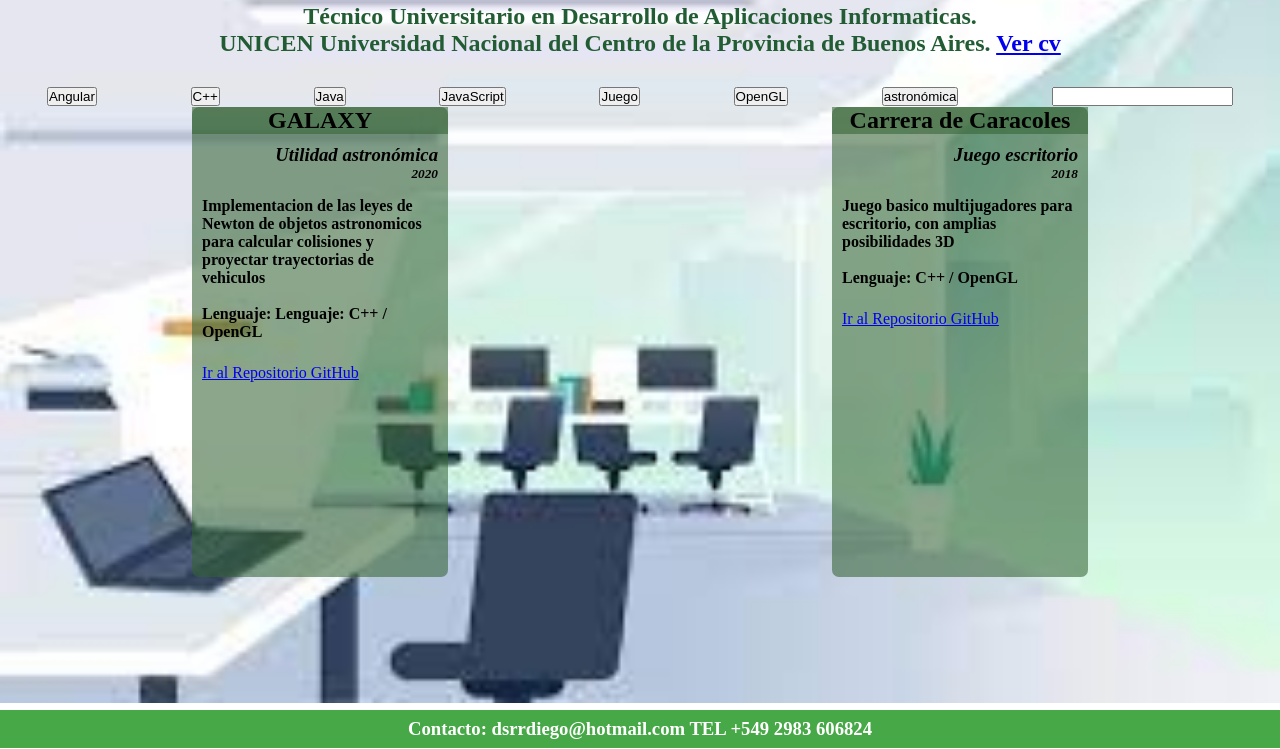
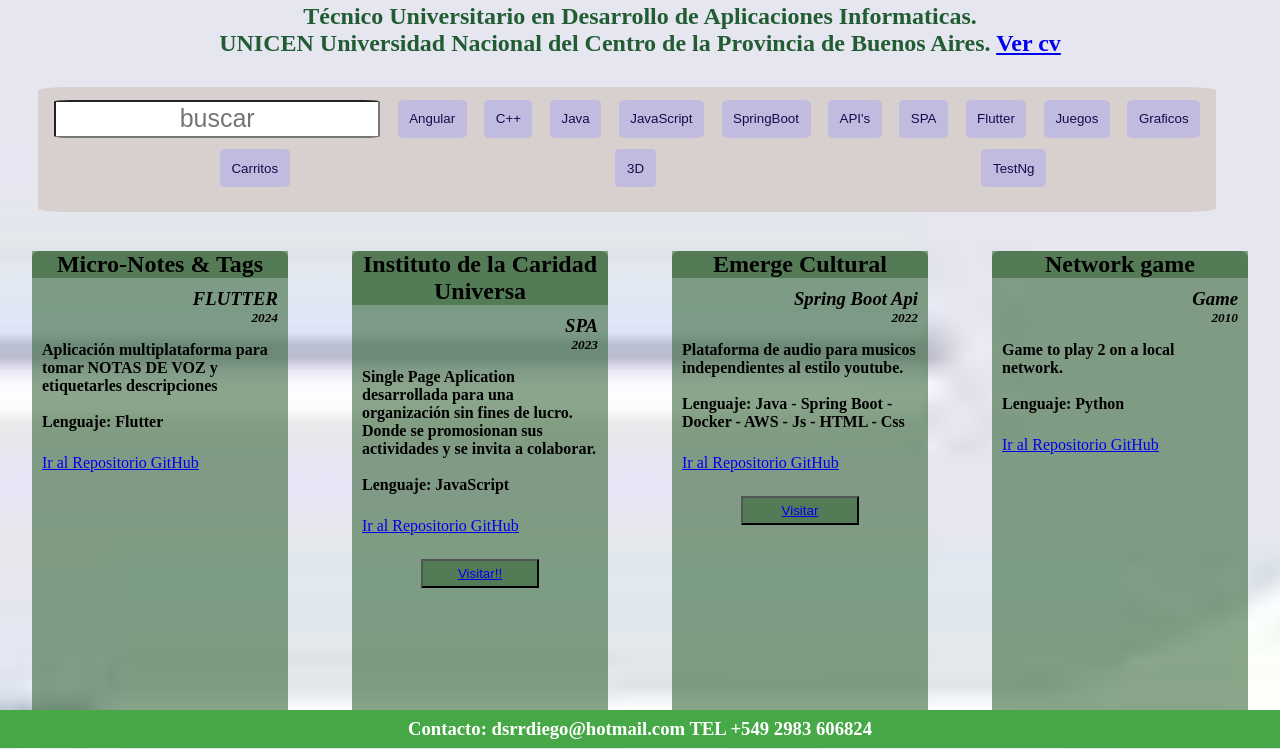
Before and after one commit to dsrrdiego/Portfolio, a plain HTML site: page index.html in a window 1280 px wide. Shown: the part 52-801 px from the top of the page. Drawn offline with Linux system fonts and the light colour scheme.

Commit message:
css puesto en barra buscar

```diff
--- a/index.html
+++ b/index.html
@@ -42,6 +42,7 @@
     </footer>
 
 </body>
+<script src="js/tags.js"></script>
 <script src="js/cards.js"></script>
 <script src="js/main.js"></script>
 
--- a/js/cards.js
+++ b/js/cards.js
@@ -105,7 +105,7 @@ let cards = [{
         "categoria": "Back",
         "fecha": "2023",
         "descripcion": "Técnicas aplicadas a encontrar la mínima construcción de túneles para una red de subtes",
-        "lenguaje": "Java",
+        "lenguaje": "Java ",
         "repo": "https://github.com/dsrrdiego/BackTrackingYGreedy.git",
         "link": "",
         "linkTexto": "Visitar!!!"
--- a/js/main.js
+++ b/js/main.js
@@ -1,42 +1,24 @@
 ///sector search Render
-let tags = [{
-    "nombre": 'Angular',
-    "activo": false
-}, {
-    "nombre": 'C++',
-    "activo": false
-}, {
-    "nombre": 'Java',
-    "activo": false
-}, {
-    "nombre": 'JavaScript',
-    "activo": false
-}, {
-    "nombre": 'Juego',
-    "activo": false
-}, {
-    "nombre": 'OpenGL',
-    "activo": false
-}, {
-    "nombre": 'astronómica',
-    "activo": false
-}];
+
 let filtro = [];
 let sectorTags = document.getElementById('sectionTags');
 let btnsTag = [];
 
+let buscarPalabra = document.createElement('input');
+buscarPalabra.addEventListener("input", () => filtrar(buscarPalabra.value));
+buscarPalabra.placeholder = "buscar"
+sectionTags.appendChild(buscarPalabra);
+
 for (let i = 0; i < tags.length; i++) {
     let btn = document.createElement('button');
     btn.innerHTML = tags[i].nombre;
-    btn.classList.add(`btnEnable${tags[i].activo}`);
+    btn.classList.add(`btnActivo${tags[i].activo}`);
+
     btn.addEventListener("click", () => btnTag(i));
     btnsTag.push(btn);
     sectionTags.appendChild(btn);
 }
-let buscarPalabra = document.createElement('input');
-buscarPalabra.addEventListener("input", () => filtrar(buscarPalabra.value));
 
-sectionTags.appendChild(buscarPalabra);
 
 function btnTag(i) {
     tags[i].activo = !tags[i].activo;
@@ -55,30 +37,27 @@ function filtrar(palabra = '') {
     palabra = palabra.toLowerCase();
     card = [];
     for (const c of cards) {
-        if (c.titulo == "GALAXY" || c.titulo.toLowerCase() == "carrera de caracoles") {
         let agregarXPalabra = true
         let agregarXTag = true
+
+
+        for (const t of tags) {
+            if (t.activo) {
+                palabra = t.nombre.toLowerCase();
+                if (!(c.titulo.toLowerCase().includes(palabra) || c.categoria.toLowerCase().includes(palabra) || c.descripcion.toLowerCase().includes(palabra) || c.fecha.toLowerCase().includes(palabra) || c.lenguaje.toLowerCase().includes(palabra))) {
+                    agregarXTag = false;
+                }
+            }
+
+        }
         if (palabra != '') {
-                // if (!((c.titulo.toLowerCase().includes(palabra) || c.categoria.toLowerCase().includes(palabra) || c.descripcion.toLowerCase().includes(palabra) || c.fecha.toLowerCase().includes(palabra) || c.lenguaje.toLowerCase().includes(palabra)))) {
             if (!((c.titulo.toLowerCase().includes(palabra) || c.categoria.toLowerCase().includes(palabra) || c.descripcion.toLowerCase().includes(palabra) || c.fecha.toLowerCase().includes(palabra) || c.lenguaje.toLowerCase().includes(palabra)))) {
                 agregarXPalabra = false;
                 console.log('borrando ' + c.titulo);
             }
         }
-
-            for (const t of tags) {
-                if (t.activo) {
-                    palabra = t.nombre.toLowerCase();
-                    if (!(c.titulo.toLowerCase().includes(palabra) || c.categoria.toLowerCase().includes(palabra) || c.descripcion.toLowerCase().includes(palabra) || c.fecha.toLowerCase().includes(palabra) || c.lenguaje.toLowerCase().includes(palabra))) {
-                        // if (!(c.titulo.toLowerCase().includes(palabra) || c.categoria.toLowerCase().includes(palabra) || c.descripcion.toLowerCase().includes(palabra) || c.fecha.toLowerCase().includes(palabra) || c.lenguaje.toLowerCase().includes(palabra))) {
-                        agregarXTag = false;
-                    }
-                }
-
-            }
         if (agregarXPalabra && agregarXTag) card.push(c);
 
-        }
     }
     render()
 }
--- /dev/null
+++ b/js/tags.js
@@ -0,0 +1,33 @@
+let tagss = ['Angular', 'C++', 'Java ', 'JavaScript', 'SpringBoot', "API's", "SPA", "Flutter", "Juegos", "Graficos", "Carritos", "3D", "TestNg"];
+let tags = [];
+for (const t of tagss) {
+    let tag = {
+        "nombre": t,
+        "activo": false
+    }
+    tags.push(tag);
+
+}
+
+// let tagsX = [{
+//     "nombre": 'Angular',
+//     "activo": false
+// }, {
+//     "nombre": 'C++',
+//     "activo": false
+// }, {
+//     "nombre": 'Java ',
+//     "activo": false
+// }, {
+//     "nombre": 'JavaScript',
+//     "activo": false
+// }, {
+//     "nombre": 'Juego',
+//     "activo": false
+// }, {
+//     "nombre": 'OpenGL',
+//     "activo": false
+// }, {
+//     "nombre": 'astronómica',
+//     "activo": false
+// }];
--- a/styles/style.css
+++ b/styles/style.css
@@ -42,6 +42,39 @@ h1 {
 }
 
 /* filtros */
+
+
+#sectionTags {
+    background-color: rgb(216, 207, 207);
+    display: flex;
+    padding: 1%;
+    /* justify-content: flex-end; */
+    border-radius: 3%;
+    width: 90%;
+    margin-left: 3%;
+    margin-bottom: 3%;
+}
+
+#sectionTags button {
+    /* margin: 1%; */
+    margin-left: 1%;
+    margin-bottom: 1%;
+    padding: 1%;
+    border: none;
+    border-radius: 10%;
+}
+
+
+#sectionTags input {
+
+
+    font-size: 25px;
+    text-align: center;
+    border-radius: 5%;
+    margin-bottom: 1%;
+
+}
+
 .btnActivotrue {
     background-color: red;
     /* color: red; */
```
Lines whose indentation alone changed are shown as unchanged.
